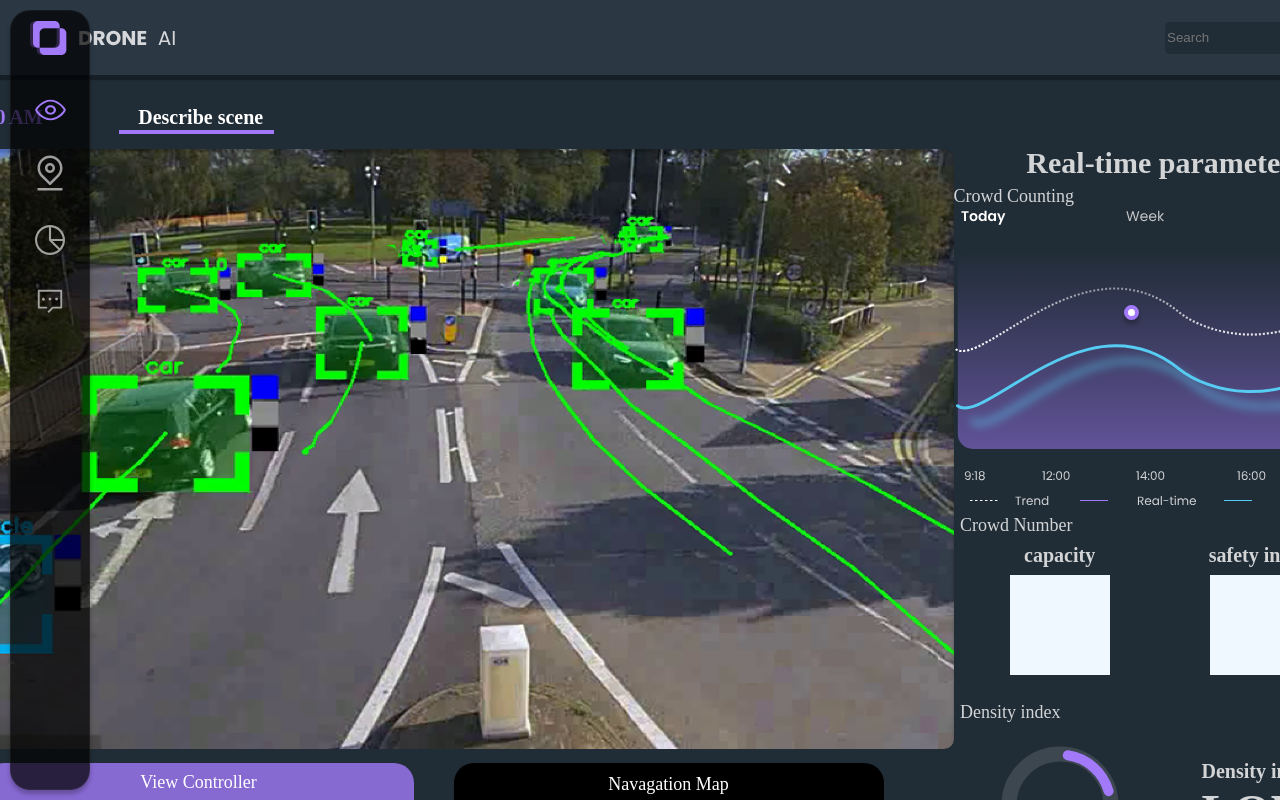
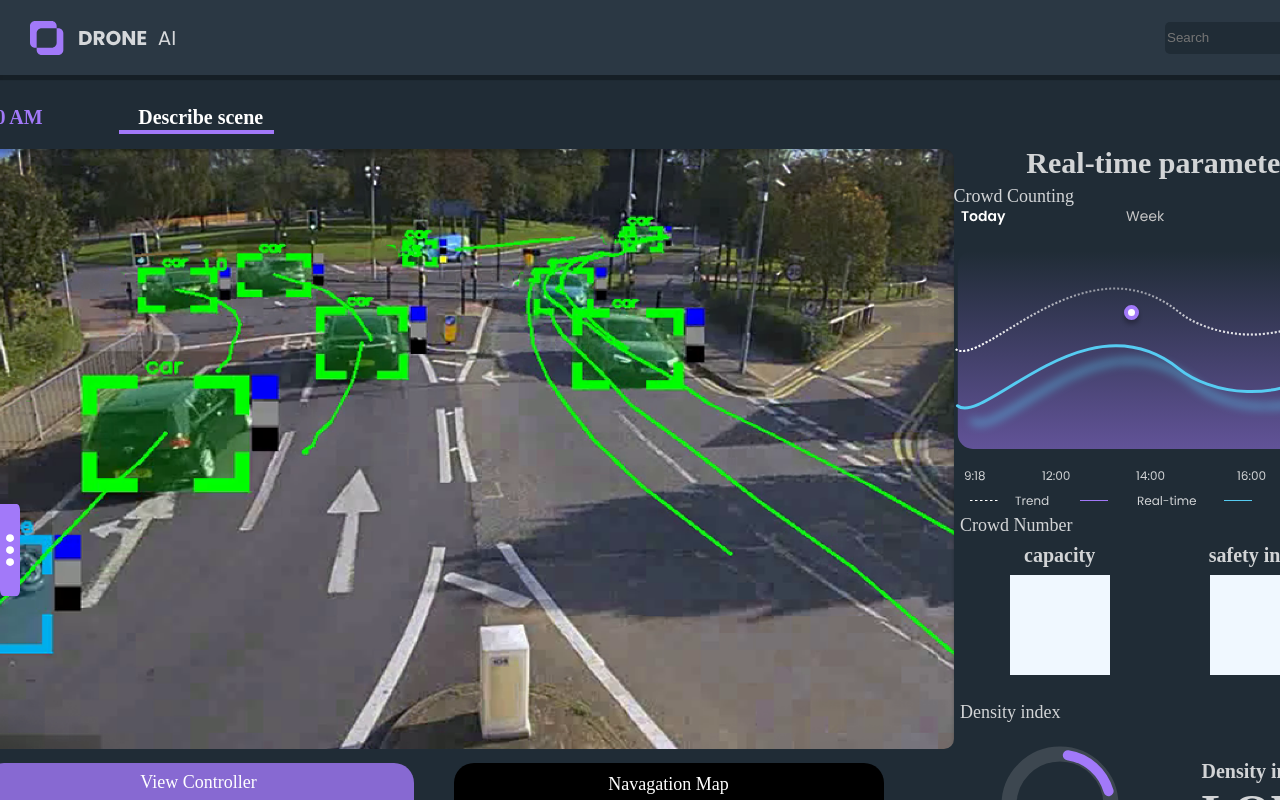
Before and after one commit to Xuedixuedi/DRONE_AI, a Vue app: page /#/detail in a window 1280 px wide. Shown: the top 800 px of the page. Built offline with nearby package versions, Linux system fonts and the light colour scheme.

Commit message:
finish router

```diff
--- a/src/pages/Detail/components/Hidemenu.vue
+++ b/src/pages/Detail/components/Hidemenu.vue
@@ -205,7 +205,7 @@ export default {
         setSideBar() {
             var hideMenu = document.getElementsByClassName("hide-menu")
             var sideBar = document.getElementsByClassName("side-bar")
-
+            console.log("haahh")
             if (sideBar[0].style.display == "none") {
                 hideMenu[0].style.left = "-10px"
                 sideBar[0].style.display = "block"
@@ -221,14 +221,15 @@ export default {
 <!-- Add "scoped" attribute to limit CSS to this component only -->
 <style scoped>
 .hide-menu {
+    z-index: 6;
     display: block;
     position: absolute;
     top: 500px;
-    left: -10px;
+    left: 0px;
     transform: rotate(180deg);
 }
 .side-bar {
-    display: block;
+    display: none;
     position: absolute;
     left: 10px;
     top: 10px;
--- a/src/pages/Home/components/Leftpart.vue
+++ b/src/pages/Home/components/Leftpart.vue
@@ -88,7 +88,7 @@
                     />
                 </svg>
             </div>
-            <div class="create-button">
+            <div class="create-button" @click="linkToDetail">
                 <svg
                     width="120"
                     height="118"
@@ -176,7 +176,12 @@
 
 <script>
 export default {
-    name: "Leftpart"
+    name: "Leftpart",
+    methods: {
+        linkToDetail() {
+            this.$router.push("/detail")
+        }
+    }
 }
 </script>
 
@@ -188,8 +193,6 @@ export default {
     justify-content: center;
 }
 
-.main {
-}
 .main-logo {
     text-align: center;
     position: relative;
```
